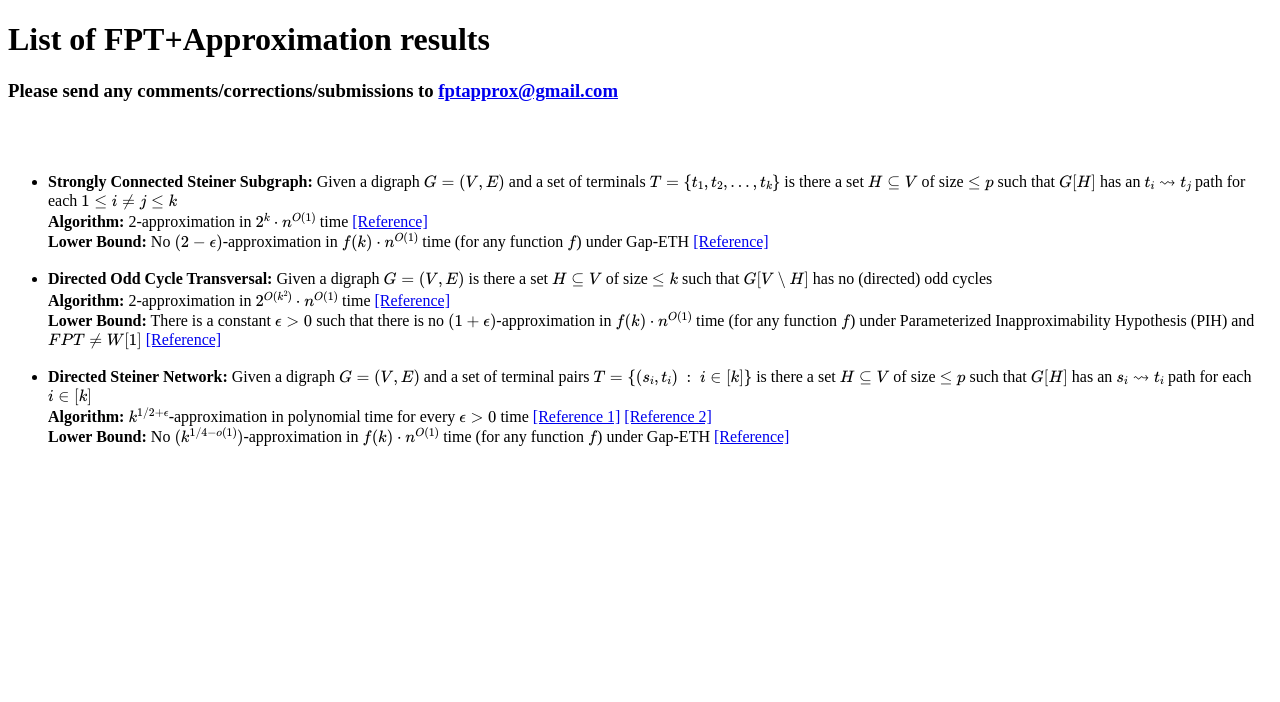
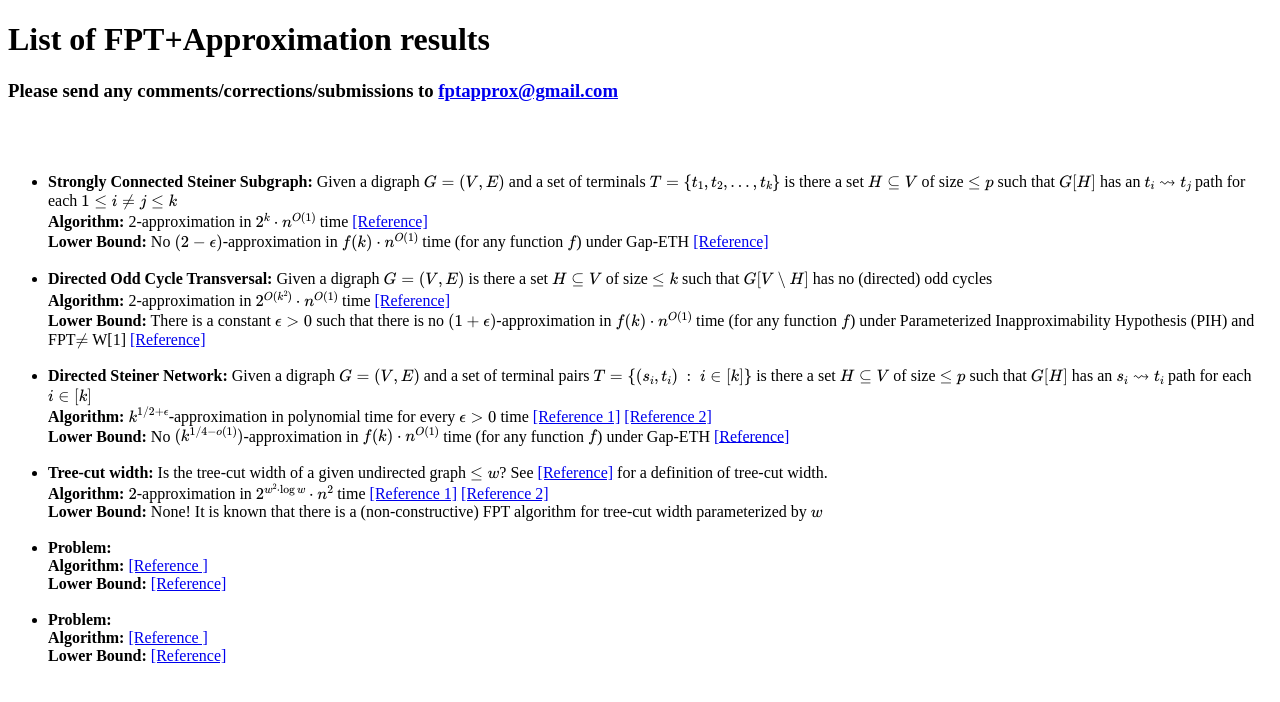
Before and after one commit to rajeshchitnis/rajeshchitnis.github.io, a Jekyll site: the page fpt-approx.html, which Jekyll copies as it is, in a window 1280 px wide. Shown: the top 702 px of the page. Built offline with Jekyll 4.4.1, drawn with Linux system fonts in a browser that asks for light colours; formulas are drawn with MathJax 3.

Commit message:
Update fpt-approx.html
a

```diff
--- a/fpt-approx.html
+++ b/fpt-approx.html
@@ -36,7 +36,7 @@
 <li>
 <b>Directed Odd Cycle Transversal:</b> Given a digraph \(G=(V,E)\) is there a set \(H\subseteq V\) of size \(\leq k\) such that \(G[V\setminus H]\) has no (directed) odd cycles<br>
 <b>Algorithm:</b>  2-approximation in \(2^{O(k^2)}\cdot n^{O(1)}\) time <a href="https://arxiv.org/abs/1704.04249">  [Reference]</a> <br>
-<b>Lower Bound:</b> There is a constant \(\epsilon>0\) such that there is no \((1+\epsilon)\)-approximation in \(f(k)\cdot n^{O(1)}\) time (for any function \(f\)) under Parameterized Inapproximability Hypothesis (PIH) and \(FPT\neq W[1]\) <a href="https://arxiv.org/abs/1704.04249">  [Reference]</a> <br>
+<b>Lower Bound:</b> There is a constant \(\epsilon>0\) such that there is no \((1+\epsilon)\)-approximation in \(f(k)\cdot n^{O(1)}\) time (for any function \(f\)) under Parameterized Inapproximability Hypothesis (PIH) and FPT\(\neq\) W[1] <a href="https://arxiv.org/abs/1704.04249">  [Reference]</a> <br>
 </li>
 
 <br>
@@ -49,7 +49,30 @@
 
 <br>
 
+<li>
+<b>Tree-cut width:</b> Is the tree-cut width of a given undirected graph \(\leq w\)? See <a href="https://www.sciencedirect.com/science/article/pii/S0095895614000914">  [Reference]</a> for a definition of tree-cut width.
+<br>
+<b>Algorithm:</b> \(2\)-approximation in \(2^{w^{2}\cdot \log w}\cdot n^{2}\) time <a href="https://link.springer.com/article/10.1007/s00453-016-0245-5">  [Reference 1]</a> <a href="https://www.sciencedirect.com/science/article/pii/S0022000011000584">  [Reference 2]</a> <br>
+<b>Lower Bound:</b> None! It is known that there is a (non-constructive) FPT algorithm for tree-cut width parameterized by \(w\)<br>
+</li>
 
+<br>
+
+<li>
+<b>Problem:</b> <br>
+<b>Algorithm:</b> <a href="https://www.sciencedirect.com/science/article/pii/S0022000011000584">  [Reference ]</a> <br>
+<b>Lower Bound:</b> <a href="https://arxiv.org/abs/1805.03867">  [Reference]</a> <br>
+</li>
+
+<br>
+
+<li>
+<b>Problem:</b> <br>
+<b>Algorithm:</b> <a href="https://www.sciencedirect.com/science/article/pii/S0022000011000584">  [Reference ]</a> <br>
+<b>Lower Bound:</b> <a href="https://arxiv.org/abs/1805.03867">  [Reference]</a> <br>
+</li>
+
+<br>
 
 </ul>
 
```
